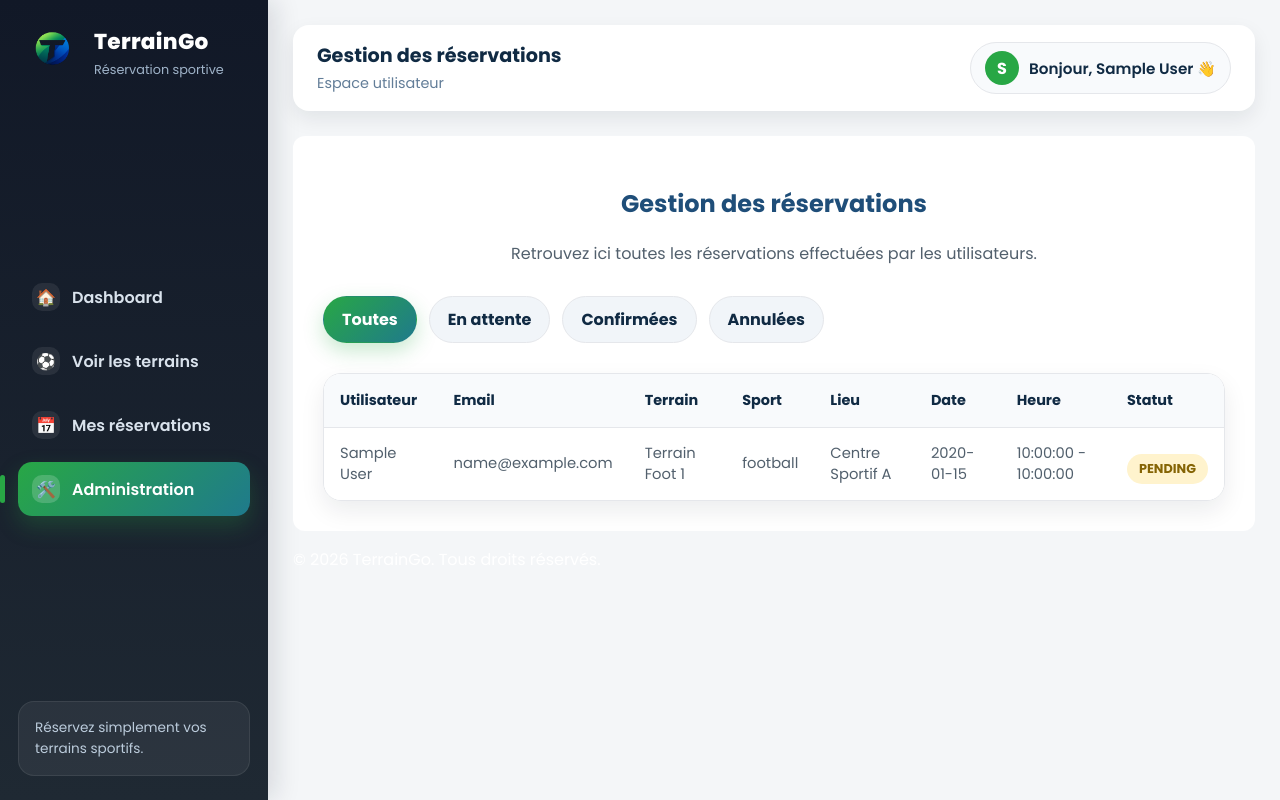
After one commit to fidabenammar2024-ai/booking-plateform, a PHP site: page /public/admin_reservations.php in a window 1280 px wide. The commit adds this page. Run offline with PHP 8.4, Linux system fonts and the light colour scheme; the visitor is signed in with stand-in values (Sample User, id 1); data comes from the database, SQL or seed files in the repository; tables that the repository leaves empty hold one stand-in row (values such as "Sample post").

Commit message:
Add admin reservations page

```diff
--- a/assets/css/style.css
+++ b/assets/css/style.css
@@ -1029,3 +1029,39 @@ margin: 0;
 color: #52606d;
 line-height: 1.5;
 }
+.admin-table-wrapper {
+width: 100%;
+overflow-x: auto;
+margin-top: 25px;
+border-radius: 18px;
+border: 1px solid #e5e7eb;
+box-shadow: 0 10px 25px rgba(15, 23, 42, 0.08);
+}
+.admin-table {
+width: 100%;
+border-collapse: collapse;
+background: white;
+min-width: 900px;
+}
+.admin-table thead {
+background: #f8fafc;
+}
+.admin-table th {
+text-align: left;
+padding: 16px;
+color: #102a43;
+font-size: 0.9rem;
+border-bottom: 1px solid #e5e7eb;
+}
+.admin-table td {
+padding: 15px 16px;
+color: #52606d;
+border-bottom: 1px solid #e5e7eb;
+font-size: 0.92rem;
+}
+.admin-table tbody tr:hover {
+background: #f8fafc;
+}
+.admin-table tbody tr:last-child td {
+border-bottom: none;
+}
--- a/models/Reservation.php
+++ b/models/Reservation.php
@@ -11,6 +11,37 @@ class Reservation
         $stmt->execute();
         $row = $stmt->fetch(PDO::FETCH_ASSOC);
         return $row['total'];
+    }
+
+    public function getAllReservations($status = null)
+    {
+        $sql = "SELECT
+reservations.id,
+reservations.date,
+reservations.start_time,
+reservations.end_time,
+reservations.status,
+fields.NAME AS field_name,
+fields.sport_type,
+fields.location,
+users.NAME AS user_name,
+users.email AS user_email
+FROM reservations
+INNER JOIN fields ON reservations.field_id = fields.id
+INNER JOIN users ON reservations.user_id = users.id";
+        if (!empty($status)) {
+            $sql .= " WHERE reservations.status = :status";
+        }
+        $sql .= " ORDER BY reservations.date DESC, reservations.start_time DESC";
+        $stmt = $this->conn->prepare($sql);
+        if (!empty($status)) {
+            $stmt->execute([
+                ":status" => $status
+            ]);
+        } else {
+            $stmt->execute();
+        }
+        return $stmt->fetchAll(PDO::FETCH_ASSOC);
     }
     public function countUpcomingByUserId($userId)
     {
--- /dev/null
+++ b/public/admin_reservations.php
@@ -0,0 +1,111 @@
+<?php
+session_start();
+if (!isset($_SESSION["user_id"])) {
+    header("Location: login.php");
+    exit;
+}
+if ($_SESSION["user_role"] !== "admin") {
+    header("Location: dashboard.php");
+    exit;
+}
+$activePage = "admin";
+$pageTitle = "Gestion des réservations";
+require_once "../config/db.php";
+require_once "../models/Reservation.php";
+$database = new Database();
+$db = $database->connect();
+$reservationModel = new Reservation($db);
+$status = $_GET["status"] ?? null;
+$reservations = $reservationModel->getAllReservations($status);
+?>
+<!DOCTYPE html>
+<html lang="fr">
+
+<head>
+    <meta charset="UTF-8">
+    <title>Gestion des réservations - TerrainGo</title>
+    <link rel="icon" type="image/png" href="../assets/images/terraingo-logo.png">
+    <link rel="stylesheet" href="../assets/css/style.css">
+</head>
+
+<body>
+    <div class="dashboard-layout">
+        <?php require_once "../views/layout/sidebar.php"; ?>
+        <main class="main-content">
+            <?php require_once "../views/layout/topbar.php"; ?>
+            <section class="dashboard-card">
+                <h1>Gestion des réservations</h1>
+                <p class="dashboard-intro">
+                    Retrouvez ici toutes les réservations effectuées par les utilisateurs.
+                </p>
+                <div class="filter-tabs">
+                    <a href="admin_reservations.php"
+                        class="<?php echo empty($status) ? 'active' : ''; ?>">
+                        Toutes
+                    </a>
+                    <a href="admin_reservations.php?status=pending"
+                        class="<?php echo ($status === 'pending') ? 'active' : ''; ?>">
+                        En attente
+                    </a>
+                    <a href="admin_reservations.php?status=confirmed"
+                        class="<?php echo ($status === 'confirmed') ? 'active' : ''; ?>">
+                        Confirmées
+                    </a>
+                    <a href="admin_reservations.php?status=cancelled"
+                        class="<?php echo ($status === 'cancelled') ? 'active' : ''; ?>">
+                        Annulées
+                    </a>
+                </div>
+                <?php if (empty($reservations)) : ?>
+                    <p class="empty-state">
+                        Aucune réservation trouvée pour ce filtre.
+                    </p>
+                <?php else : ?>
+                    <div class="admin-table-wrapper">
+                        <table class="admin-table">
+                            <thead>
+                                <tr>
+                                    <th>Utilisateur</th>
+                                    <th>Email</th>
+                                    <th>Terrain</th>
+                                    <th>Sport</th>
+                                    <th>Lieu</th>
+                                    <th>Date</th>
+                                    <th>Heure</th>
+                                    <th>Statut</th>
+                                </tr>
+                            </thead>
+                            <tbody>
+                                <?php foreach ($reservations as $reservation) : ?>
+                                    <tr>
+                                        <td><?php echo htmlspecialchars($reservation["user_name"]); ?></td>
+                                        <td><?php echo htmlspecialchars($reservation["user_email"]); ?></td>
+                                        <td><?php echo htmlspecialchars($reservation["field_name"]); ?></td>
+                                        <td><?php echo htmlspecialchars($reservation["sport_type"]); ?></td>
+                                        <td><?php echo htmlspecialchars($reservation["location"]); ?></td>
+                                        <td><?php echo htmlspecialchars($reservation["date"]); ?></td>
+                                        <td>
+                                            <?php echo htmlspecialchars($reservation["start_time"]); ?>
+                                            -
+                                            <?php echo htmlspecialchars($reservation["end_time"]); ?>
+                                        </td>
+                                        <td>
+                                            <span class="status-badge
+status-<?php echo htmlspecialchars($reservation["status"]); ?>">
+                                                <?php echo htmlspecialchars($reservation["status"]); ?>
+                                            </span>
+                                        </td>
+                                    </tr>
+                                <?php endforeach; ?>
+                            </tbody>
+                        </table>
+                    </div>
+                <?php endif; ?>
+            </section>
+            <?php require_once __DIR__ . "/../views/layout/footer.php"; ?>
+        </main>
+    </div>
+    <script src="../assets/js/script.js"></script>
+</body>
+
+</html>
```
Also changed, not shown: public/admin_dashboard.php (+5 -2 lines).
